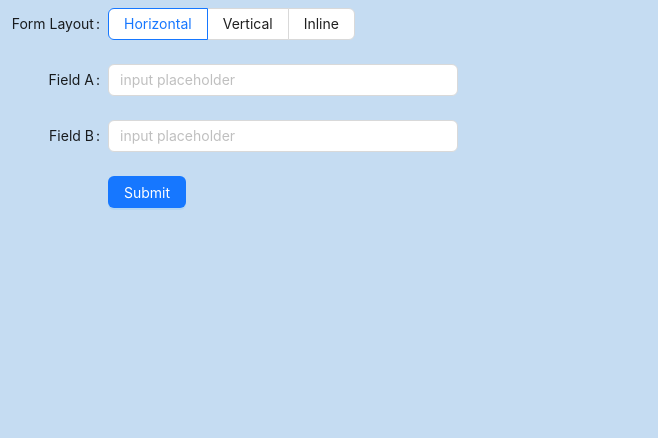
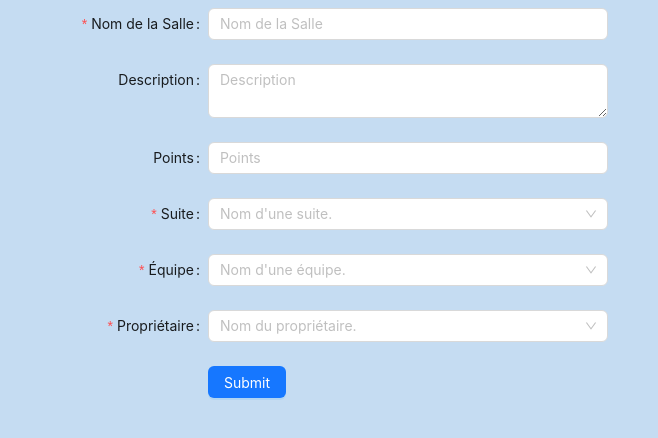
Before and after one commit to supavenir/planitPoker-LaJavanaise, a Next.js app in the folder nextjs/: page /rooms/form in a window 1280 px wide. Shown: the top 438 px of the page, without its empty margins (0-658 px from the left). Built offline with nearby package versions, Linux system fonts and the light colour scheme.

Commit message:
Feat : form

```diff
--- a/nextjs/pages/rooms/form.js
+++ b/nextjs/pages/rooms/form.js
@@ -1,61 +1,89 @@
-import { Button, Form, Input, Radio } from 'antd';
-import { useState } from 'react';
-const App = () => {
-    const [form] = Form.useForm();
-    const [formLayout, setFormLayout] = useState('horizontal');
-    const onFormLayoutChange = ({ layout }) => {
-        setFormLayout(layout);
+import {Button, Checkbox, Form, Input, Select} from 'antd';
+const onFinish = (values) => {
+    console.log('Success:', values);
 };
-    const formItemLayout =
-        formLayout === 'horizontal'
-            ? {
-                labelCol: {
-                    span: 4,
+const onFinishFailed = (errorInfo) => {
+    console.log('Failed:', errorInfo);
+};
+const App = () => (
+    <Form
+        name="basic"
+        labelCol={{span: 8,}}
+        wrapperCol={{span: 16,}}
+        style={{maxWidth: 600,}}
+        initialValues={{remember: true,}}
+        onFinish={onFinish}
+        onFinishFailed={onFinishFailed}
+        autoComplete="off"
+    >
+
+        <Form.Item label="Nom de la Salle" name="name"
+                   rules={[
+                       {
+                           required: true,
+                           message: 'Ajouter un nom de salle.',
                        },
-                wrapperCol: {
-                    span: 14,
+                   ]}
+        >
+            <Input placeholder="Nom de la Salle"/>
+        </Form.Item>
+
+        <Form.Item label="Description" name="description">
+            <Input.TextArea placeholder="Description"/>
+        </Form.Item>
+
+        <Form.Item label="Points" name="points">
+            <Input placeholder="Points"/>
+        </Form.Item>
+
+        <Form.Item label="Suite" name="suite"
+                   rules={[
+                       {
+                           required: true,
+                           message: 'Ajouter une suite.',
                        },
-            }
-            : null;
-    const buttonItemLayout =
-        formLayout === 'horizontal'
-            ? {
-                wrapperCol: {
-                    span: 14,
-                    offset: 4,
+                   ]}
+        >
+            <Select placeholder="Nom d'une suite." allowClear>
+                <Option value="male">male</Option>
+                <Option value="female">female</Option>
+                <Option value="other">other</Option>
+            </Select>
+        </Form.Item>
+
+        <Form.Item label="Équipe" name="team"
+                   rules={[
+                       {
+                           required: true,
+                           message: 'Ajouter un équipe.',
                        },
-            }
-            : null;
-    return (
-        <Form
-            {...formItemLayout}
-            layout={formLayout}
-            form={form}
-            initialValues={{
-                layout: formLayout,
-            }}
-            onValuesChange={onFormLayoutChange}
-            style={{
-                maxWidth: 600,
-            }}
+                   ]}
         >
-            <Form.Item label="Form Layout" name="layout">
-                <Radio.Group value={formLayout}>
-                    <Radio.Button value="horizontal">Horizontal</Radio.Button>
-                    <Radio.Button value="vertical">Vertical</Radio.Button>
-                    <Radio.Button value="inline">Inline</Radio.Button>
-                </Radio.Group>
+            <Select placeholder="Nom d'une équipe." allowClear>
+                <Option value="male">male</Option>
+                <Option value="female">female</Option>
+                <Option value="other">other</Option>
+            </Select>
         </Form.Item>
-            <Form.Item label="Field A">
-                <Input placeholder="input placeholder" />
+
+        <Form.Item label="Propriétaire" name="user"
+                   rules={[
+                       {
+                           required: true,
+                           message: 'Ajouter un propriétaire.',
+                       },
+                   ]}
+        >
+            <Select placeholder="Nom du propriétaire." allowClear>
+                <Option value="male">male</Option>
+                <Option value="female">female</Option>
+                <Option value="other">other</Option>
+            </Select>
         </Form.Item>
-            <Form.Item label="Field B">
-                <Input placeholder="input placeholder" />
-            </Form.Item>
-            <Form.Item {...buttonItemLayout}>
-                <Button type="primary">Submit</Button>
+
+        <Form.Item wrapperCol={{offset: 8, span: 16,}}>
+            <Button type="primary" htmlType="submit">Submit</Button>
         </Form.Item>
     </Form>
 );
-};
 export default App;
```
Also changed, not shown: 1 other file (tests, documents, lock files or other folders). Lines whose indentation alone changed are shown as unchanged.
